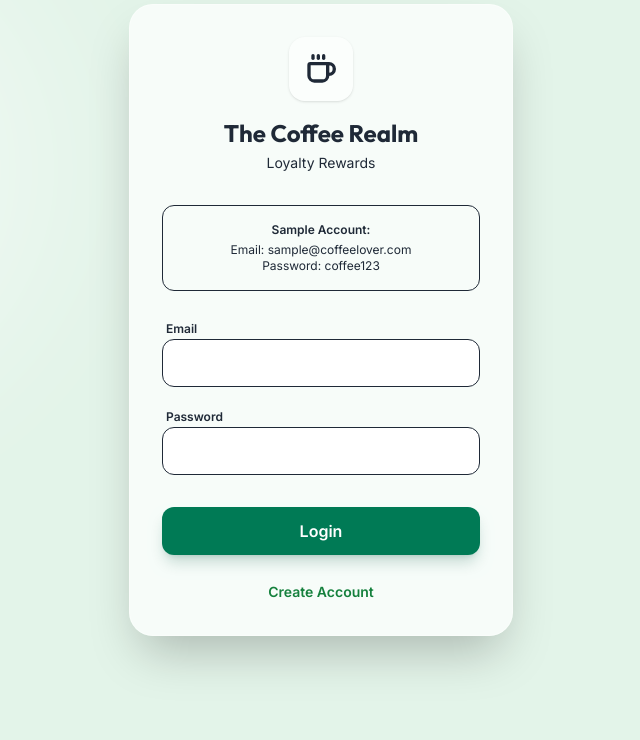
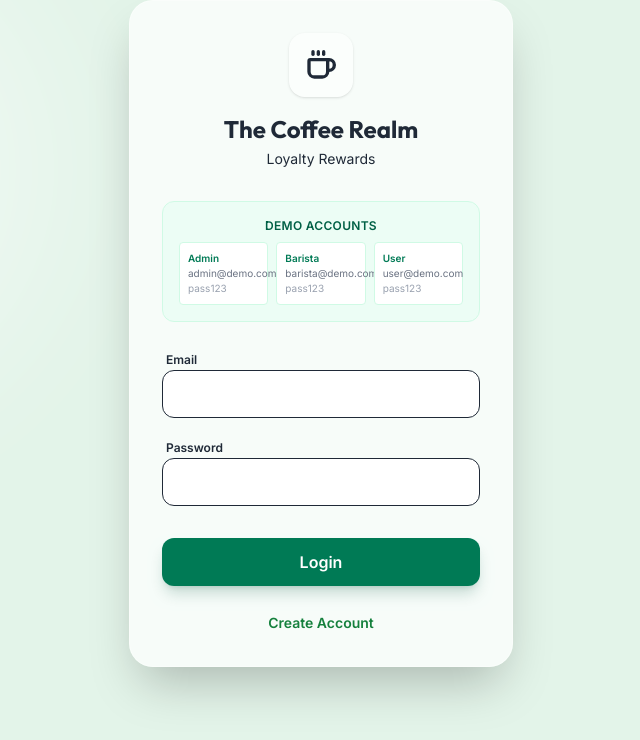
Before and after one commit to yowkirow/the-coffee-realm, a React (Vite) app: page /login in a window 1280 px wide. Shown: the top 740 px of the page, without its empty margins (319-959 px from the left). Built offline with nearby package versions, Linux system fonts and the light colour scheme.

Commit message:
Add demo credentials UI to Login page and create roles.sql

```diff
--- a/src/pages/Login.jsx
+++ b/src/pages/Login.jsx
@@ -44,10 +44,25 @@ const Login = () => {
                 </div>
 
                 {/* Demo Credentials Box */}
-                <div className="bg-primary/5 rounded-xl p-4 mb-6 border border-primary/10 text-center">
-                    <p className="text-xs font-bold text-primary mb-1">Sample Account:</p>
-                    <p className="text-xs text-text-muted">Email: sample@coffeelover.com</p>
-                    <p className="text-xs text-text-muted">Password: coffee123</p>
+                <div className="bg-emerald-50 rounded-xl p-4 mb-6 border border-emerald-100 text-center">
+                    <p className="text-xs font-bold text-emerald-800 mb-2 uppercase tracking-wide">Demo Accounts</p>
+                    <div className="grid grid-cols-3 gap-2 text-[10px] text-left">
+                        <div className="bg-white p-2 rounded border border-emerald-100">
+                            <span className="font-bold block text-emerald-700">Admin</span>
+                            <span className="text-gray-500 block">admin@demo.com</span>
+                            <span className="text-gray-400">pass123</span>
+                        </div>
+                        <div className="bg-white p-2 rounded border border-emerald-100">
+                            <span className="font-bold block text-emerald-700">Barista</span>
+                            <span className="text-gray-500 block">barista@demo.com</span>
+                            <span className="text-gray-400">pass123</span>
+                        </div>
+                        <div className="bg-white p-2 rounded border border-emerald-100">
+                            <span className="font-bold block text-emerald-700">User</span>
+                            <span className="text-gray-500 block">user@demo.com</span>
+                            <span className="text-gray-400">pass123</span>
+                        </div>
+                    </div>
                 </div>
 
                 {error && (
```
Also changed, not shown: 1 other file (tests, documents, lock files or other folders).
